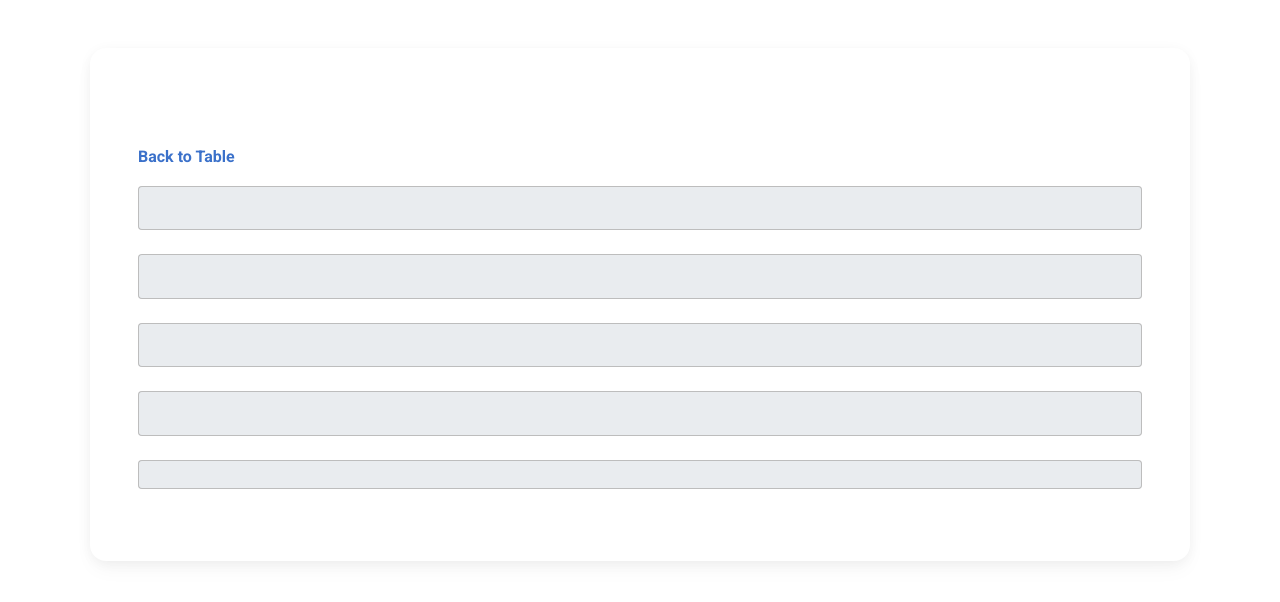
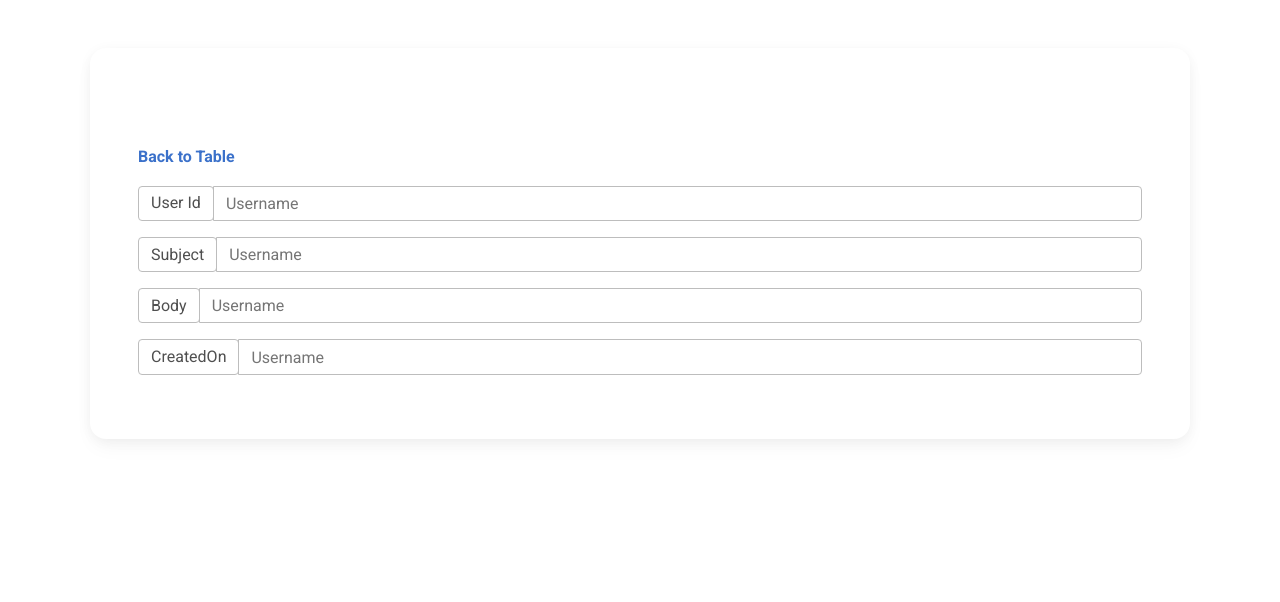
Before and after one commit to mishra5485/Helpdesk, a React (Create React App) app in the folder client/: page /user/ticketinfo/1 in a window 1280 px wide. Shown: the top 602 px of the page. Built offline with nearby package versions, Linux system fonts and the light colour scheme; no server answers.

Commit message:
changed api req in create ticket

```diff
--- a/client/src/components/User/TicketInfo.jsx
+++ b/client/src/components/User/TicketInfo.jsx
@@ -16,8 +16,9 @@ class TicketInfo extends Component {
     userid: "",
     subject: "",
     body: "",
-    department_id: "",
+    departmentname: "",
     status: "",
+    CreatedAt: "",
   };
 
   componentDidMount() {
@@ -27,13 +28,15 @@ class TicketInfo extends Component {
 
   getdata = async (id) => {
     try {
-      let resp = await axios.get(`http://localhost:3000/tickets/${id}`);
+      let resp = await axios.get(`http://localhost:5000/tickets/${id}`);
+      console.log(resp.data);
       this.setState({
-        userid: resp.user_id,
-        subject: resp.subject,
-        body: resp.body,
-        departmentid: resp.department_id,
-        status: resp.status,
+        userid: resp.data.user_id,
+        subject: resp.data.subject,
+        body: resp.data.body,
+        departmentname: resp.data.department_name,
+        status: resp.data.status,
+        CreatedAt: resp.data.createdDate,
       });
     } catch (err) {
       console.log(err);
@@ -64,7 +67,68 @@ class TicketInfo extends Component {
                       </Link>
                     </p>
                   </div>
-                  <MDBInput
+                  <div class="input-group mb-3">
+                    <div class="input-group-prepend">
+                      <span class="input-group-text" id="basic-addon1">
+                        User Id
+                      </span>
+                    </div>
+                    <input
+                      type="text"
+                      class="form-control"
+                      placeholder="Username"
+                      aria-label="Username"
+                      aria-describedby="basic-addon1"
+                      value={this.state.userid}
+                    />
+                  </div>
+                  <div class="input-group mb-3">
+                    <div class="input-group-prepend">
+                      <span class="input-group-text" id="basic-addon1">
+                        Subject
+                      </span>
+                    </div>
+                    <input
+                      type="text"
+                      class="form-control"
+                      placeholder="Username"
+                      aria-label="Username"
+                      aria-describedby="basic-addon1"
+                      value={this.state.subject}
+                    />
+                  </div>
+                  <div class="input-group mb-3">
+                    <div class="input-group-prepend">
+                      <span class="input-group-text" id="basic-addon1">
+                        Body
+                      </span>
+                    </div>
+                    <input
+                      type="text"
+                      class="form-control"
+                      placeholder="Username"
+                      aria-label="Username"
+                      aria-describedby="basic-addon1"
+                      value={this.state.Body}
+                    />
+                  </div>
+                  <div class="input-group mb-3">
+                    <div class="input-group-prepend">
+                      <span class="input-group-text" id="basic-addon1">
+                        CreatedOn
+                      </span>
+                    </div>
+                    <input
+                      type="text"
+                      class="form-control"
+                      placeholder="Username"
+                      aria-label="Username"
+                      aria-describedby="basic-addon1"
+                      value={this.state.CreatedAt}
+                    />
+                  </div>
+
+                  {/* <MDBInput
                     wrapperClass="mb-4 w-100"
                     id="formControlemail"
                     type="email"
@@ -95,7 +159,7 @@ class TicketInfo extends Component {
                     id="formControlResolution"
                     type="text"
                     size="lg"
-                    value={this.state.departmentid}
+                    value={this.state.departmentname}
                     disabled
                   />
 
@@ -106,7 +170,7 @@ class TicketInfo extends Component {
                     size="sm"
                     value={this.state.status}
                     disabled
-                  />
+                  /> */}
                 </MDBCardBody>
               </MDBCard>
             </MDBCol>
--- a/client/src/components/User/UserTickets.jsx
+++ b/client/src/components/User/UserTickets.jsx
@@ -8,6 +8,7 @@ import {
 } from "mdb-react-ui-kit";
 import { Link } from "react-router-dom";
 import axios from "axios";
+import RemoveRedEyeOutlinedIcon from "@mui/icons-material/RemoveRedEyeOutlined";
 
 export default class TicketTable extends Component {
   state = {
@@ -22,10 +23,16 @@ export default class TicketTable extends Component {
     this.getData();
   }
   getData = async () => {
+    const config = {
+      headers: {
+        "x-auth-token":
+          "eyJhbGciOiJIUzI1NiIsInR5cCI6IkpXVCJ9.eyJlbWFpbCI6ImhhcnNobWlzaHJhNTQ4NUBnbWFpbC5jb20iLCJpYXQiOjE2NzYwMDkyOTEsImV4cCI6MTY3NjAxMjg5MX0.znoU1FSOoF9WAeECTe_-EzkIEQ2K2fmWUQyZYqrzqdk",
+      },
+    };
+    const URL = `http://localhost:5000/tickets/all/${this.limit}/${this.state.currentPage}`;
+
     await axios
-      .get(
-        `http://localhost:5000/tickets/all/${this.limit}/${this.state.currentPage}`
-      )
+      .get(URL, config)
       .then((response) => {
         let total = response.data.count;
         this.setState({
@@ -58,25 +65,33 @@ export default class TicketTable extends Component {
     return (
       <div className="table-responsive">
         <MDBContainer>
-          <MDBTable hover className="mt-5">
+          <MDBTable className="mt-5">
             <MDBTableHead className="table-dark">
               <tr>
                 <th scope="col">Ticket.no</th>
                 <th scope="col">Subject</th>
                 <th scope="col">Created-on</th>
                 <th scope="col">Status</th>
+                <th scope="col">Action</th>
               </tr>
             </MDBTableHead>
             <MDBTableBody>
               {this.state.items.map((item, key) => {
                 return (
                   <tr key={key}>
-                    <Link to={`/user/ticketinfo/${item.id}`}>
-                      <td>{item.key}</td>
-                    </Link>
+                    <td>
+                      <Link to={`/user/ticketinfo/${item.id}`}>{key + 1}</Link>
+                    </td>
                     <td>{item.subject}</td>
-                    <td>{item.createdAt}</td>
+                    <td>{item.createdDate}</td>
                     <td>{item.status}</td>
+                    <td>
+                      <Link to={`/user/ticketinfo/${item._id}`}>
+                        <button className="btn btn-success">
+                          <RemoveRedEyeOutlinedIcon />
+                        </button>
+                      </Link>
+                    </td>
                   </tr>
                 );
               })}
```
